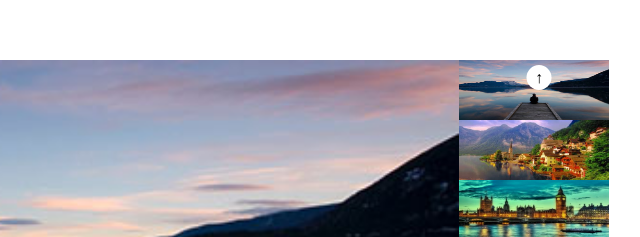
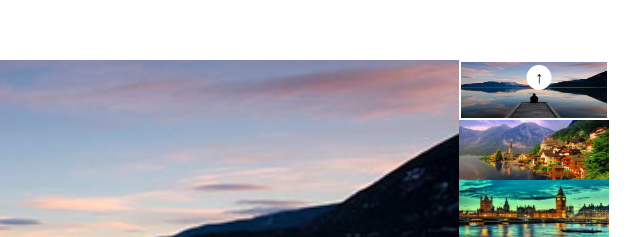
Before and after one commit to andreafontaneto/js-array-carousel, a plain HTML site: page index.html in a window 1280 px wide. Shown: the part 190-427 px from the top of the page, 531-1171 px from the left. Drawn offline with Linux system fonts and the light colour scheme.

Commit message:
add slider-right active class

```diff
--- a/css/style.css
+++ b/css/style.css
@@ -54,6 +54,10 @@
   height: 100%;
 }
 
+.slider-right .item.active{
+  border: 2px solid white;
+}
+
 /* arrow */
 
 .prev, .next{
```
